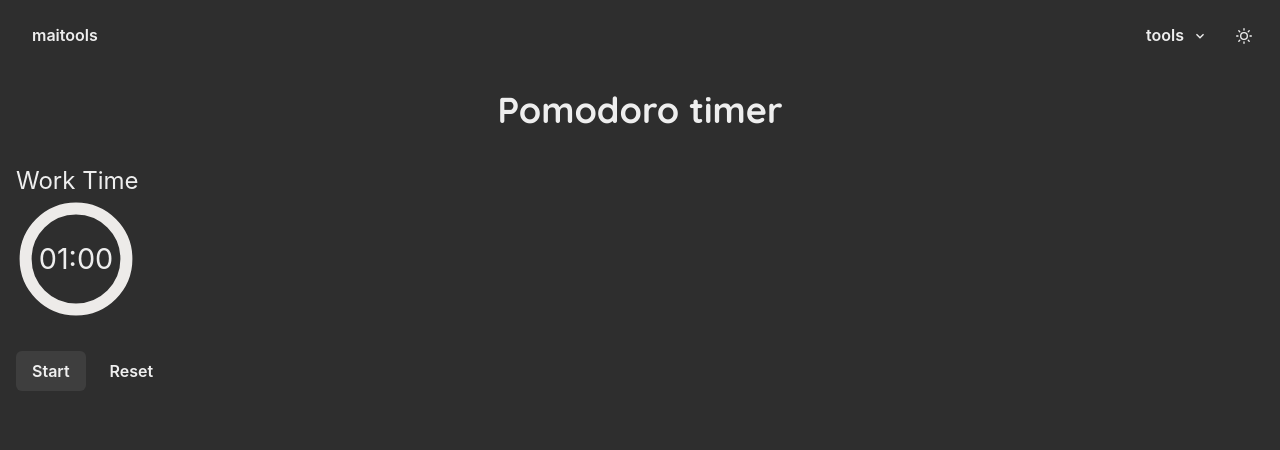
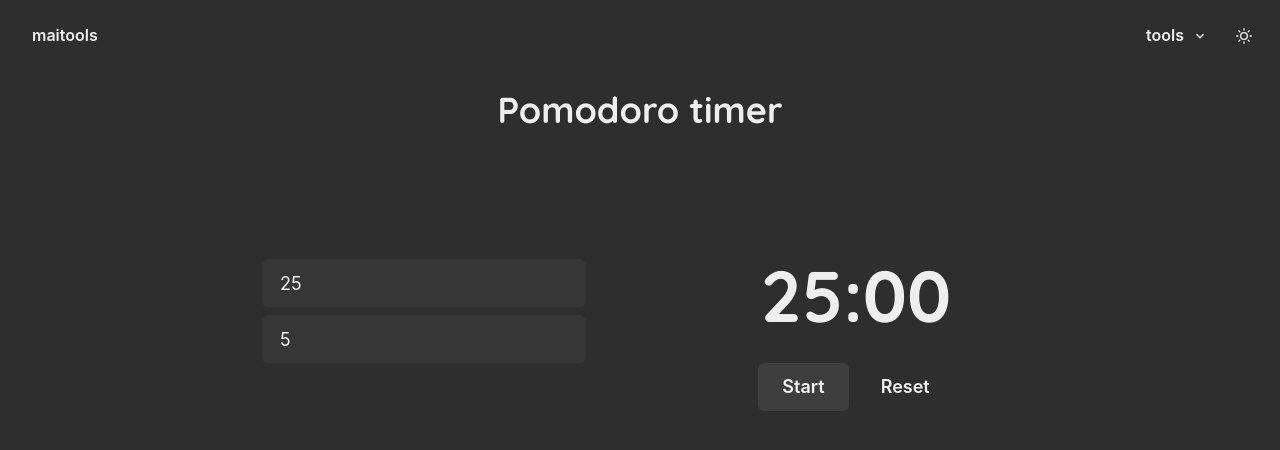
Before and after one commit to olimeme/maitools, a React (Vite) app: page /pomodoro-timer in a window 1280 px wide. Shown: the top 450 px of the page. Built offline with nearby package versions, Linux system fonts and the light colour scheme.

Commit message:
pomodoro: new layout and set work and break time

```diff
--- a/src/components/PomodoroTimer.tsx
+++ b/src/components/PomodoroTimer.tsx
@@ -1,13 +1,15 @@
 import {
   Box,
   Button,
+  Center,
   CircularProgress,
   CircularProgressLabel,
   HStack,
+  Heading,
   Text,
   VStack,
 } from "@chakra-ui/react";
-import { useEffect, useState } from "react";
+import { useEffect, useMemo, useRef, useState } from "react";
 import { getInitialStateFromLocalStorage } from "../helpers/getInitialStateFromLocalStorage";
 
 interface PomodoroTimerProps {
@@ -28,6 +30,10 @@ const PomodoroTimer: React.FC<PomodoroTimerProps> = ({
   );
   const [isActive, setIsActive] = useState<boolean>(
     () => getInitialStateFromLocalStorage("isActive", false) as boolean
+  );
+  const timePassed = useMemo(
+    () => workTime * 60 - timeRemaining,
+    [timeRemaining]
   );
 
   useEffect(() => {
@@ -77,28 +83,20 @@ const PomodoroTimer: React.FC<PomodoroTimerProps> = ({
 
   return (
     <Box>
-      <Text fontSize="2xl">{isWorking ? "Work Time" : "Break Time"}</Text>
-      <Box>
-        <CircularProgress
-          value={
-            100 -
-            (timeRemaining / (isWorking ? workTime : breakTime) / 60) * 100
-          }
-          size="120px"
-          thickness="10px"
-          capIsRound
-        >
-          <CircularProgressLabel>
-            {displayTime(timeRemaining)}
-          </CircularProgressLabel>
-        </CircularProgress>
-      </Box>
-      <HStack mt={8}>
-        <Button onClick={toggleActive}>{isActive ? "Pause" : "Start"}</Button>
-        <Button onClick={resetTimer} variant={"ghost"}>
-          Reset
-        </Button>
-      </HStack>
+      <Heading as={"h1"} size={"4xl"} textAlign={"center"}>
+        {displayTime(timeRemaining)}
+      </Heading>
+      {/* <Text>Time passed: {timePassed}</Text> */}
+      <Center>
+        <HStack mt={8}>
+          <Button size={"lg"} onClick={toggleActive}>
+            {isActive ? "Pause" : "Start"}
+          </Button>
+          <Button size={"lg"} onClick={resetTimer} variant={"ghost"}>
+            Reset
+          </Button>
+        </HStack>
+      </Center>
     </Box>
   );
 };
--- a/src/pages/PomodoroTimerPage.tsx
+++ b/src/pages/PomodoroTimerPage.tsx
@@ -1,23 +1,60 @@
-import React from "react";
+import React, { useState } from "react";
 import MotionWrapper from "../components/MotionWrapper";
 import {
   Box,
-  Button,
-  CircularProgress,
-  CircularProgressLabel,
+  Center,
+  Container,
+  Flex,
+  HStack,
   Heading,
-  Text,
+  Input,
+  Spacer,
   VStack,
 } from "@chakra-ui/react";
 import PomodoroTimer from "../components/PomodoroTimer";
 
 const PomodoroTimerPage = () => {
+  const [workTime, setWorkTime] = useState<number>(25);
+  const [breakTime, setBreakTime] = useState<number>(5);
+
   return (
     <MotionWrapper>
       <Heading mb={8} textAlign={"center"}>
         Pomodoro timer
       </Heading>
-      <PomodoroTimer workTime={1} breakTime={5} />
+      <Container maxW={"4xl"} pt={24}>
+        <Flex wrap={"wrap-reverse"}>
+          <Box flex={1}>
+            <Center>
+              <VStack>
+                <Input
+                  variant="filled"
+                  placeholder="Work time"
+                  size={"lg"}
+                  onChange={(e: React.ChangeEvent<HTMLInputElement>) =>
+                    setWorkTime(+e.target.value)
+                  }
+                  value={workTime}
+                  type="number"
+                />
+                <Input
+                  variant="filled"
+                  placeholder="Break time"
+                  size={"lg"}
+                  onChange={(e: React.ChangeEvent<HTMLInputElement>) =>
+                    setBreakTime(+e.target.value)
+                  }
+                  value={breakTime}
+                  type="number"
+                />
+              </VStack>
+            </Center>
+          </Box>
+          <Box flex={1}>
+            <PomodoroTimer workTime={workTime} breakTime={breakTime} />
+          </Box>
+        </Flex>
+      </Container>
     </MotionWrapper>
   );
 };
```
